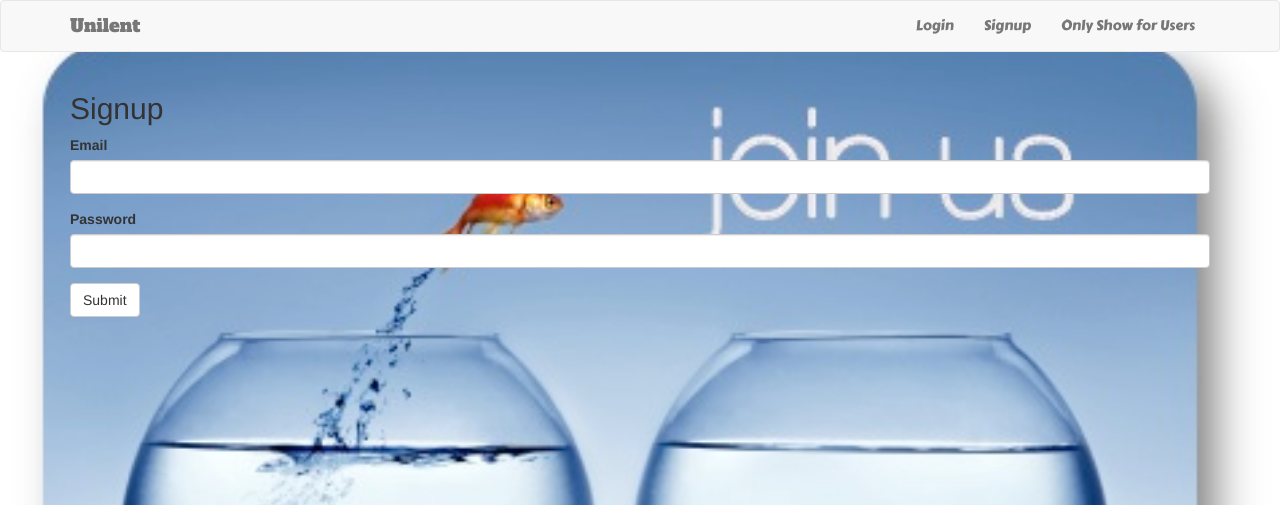
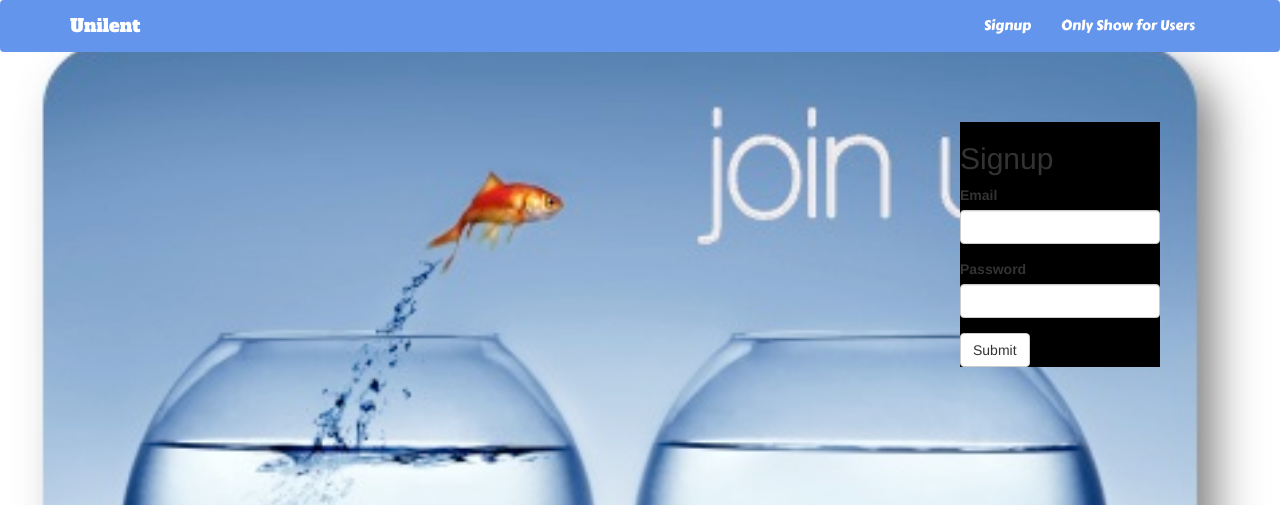
Before and after one commit to xianyi555/talent-Unilent-, a Node server app: page /signup in a window 1280 px wide. Shown: the top 505 px of the page. Run offline with Node 20, Linux system fonts and the light colour scheme; some libraries are stand-ins or nearby versions.

Commit message:
heroku push

```diff
--- a/config/routes.js
+++ b/config/routes.js
@@ -21,7 +21,7 @@ function unAuthenticatedUser(req, res, next) {
 
   // Otherwise
   req.flash('errorMessage', 'You are already logged in!');
-  return res.redirect('/');
+  return res.redirect('/talent');
 }
 
 
--- a/controllers/usersController.js
+++ b/controllers/usersController.js
@@ -8,7 +8,7 @@ function getSignup(req, res) {
 // POST /signup
 function postSignup(req, res) {
   var signupStrategy = passport.authenticate('local-signup', {
-    successRedirect: "/",
+    successRedirect: "/talent",
     failureRedirect: "/signup",
     failureFlash: true
   });
@@ -35,7 +35,7 @@ function postLogin(req, res) {
 // GET /logout
 function getLogout(req, res) {
   req.logout();
-  res.redirect("/");
+  res.redirect("/login");
 }
 
 // Restricted page
--- a/public/scripts/app.js
+++ b/public/scripts/app.js
@@ -128,6 +128,7 @@ $(document).ready(function() {
       success: function update(json){
         console.log(json);
         $('.modal-backdrop').remove();
+        $('body').removeClass('modal-open')
 
       },
       error: handleError
--- a/public/styles/styles.css
+++ b/public/styles/styles.css
@@ -1,18 +1,32 @@
 .mainBody {
 	height: 100%;
 	width: 100%;
-	background-image: url("/images/indexBackground.jpg");
-	background-size: cover;
+	background-color: #F0FFFF;
+    background-size: cover;
 	background-repeat: no-repeat;
 }
 
 .logo {
 	font-family: 'Alfa Slab One', cursive;
+	color: white;
+}
+
+.logo:hover {
+    background-color: white;
+    color: #6495ED;
 }
 
 .bar {
 	font-family: 'Carter One', cursive;
+	color: white;
 }
+
+.bar:hover {
+    background-color: white !important;
+    color: #6495ED;
+}
+
+
 
 .signupBody {
     height: 100%;
@@ -26,3 +40,20 @@
 .loginInput {
 	width: 200px;
 }
+
+.signupInput {
+	width: 200px;
+}
+
+.signupFloat {
+	background-color: black;
+	float: right;
+	margin-right: 50px;
+	margin-top: 50px;
+}
+
+.navbar {
+	background-color: #6495ED;
+	font-color: white;
+
+}
--- a/views/layout.ejs
+++ b/views/layout.ejs
@@ -20,7 +20,7 @@
 <script src="https://maxcdn.bootstrapcdn.com/bootstrap/3.3.7/js/bootstrap.min.js"></script>
   </head>
   <body>
-    <nav class="navbar navbar-default">
+    <nav class="navbar">
       <div class="container">
         <!-- Brand and toggle get grouped for better mobile display -->
         <div class="navbar-header">
@@ -30,7 +30,7 @@
             <span class="icon-bar"></span>
             <span class="icon-bar"></span>
           </button>
-          <a class="logo navbar-brand" href="/">Unilent</a>
+          <a class="logo navbar-brand" href="/login">Unilent</a>
         </div>
 
         <!-- Collect the nav links, forms, and other content for toggling -->
@@ -39,8 +39,8 @@
             <% if (currentUser) { %>
               <li><a class="bar" href="/logout">Logout</a></li>
             <% } else { %>
-              <li><a class="bar" href="/login">Login</a></li>
-              <li><a class="bar" href="/signup">Signup</a></li>
+<!--               <li><a class="bar" href="/login">Login</a></li>
+ -->              <li><a class="bar" href="/signup">Signup</a></li>
             <% } %>
             <li><a class="bar" href="/secret">Only Show for Users</a></li>
           </ul>
--- a/views/signup.ejs
+++ b/views/signup.ejs
@@ -1,4 +1,3 @@
-<h2>Signup</h2>
 
 <% if (message.length > 0) { %>
   <div class="alert alert-danger"><%= message %></div>
@@ -6,15 +5,17 @@
 
 <body class="signupBody">
 
-    <form method="post" action="/signup">
+    <form class="signupFloat" method="post" action="/signup">
+      <h2>Signup</h2>
+
       <div class="form-group">
         <label for="email">Email</label>
-        <input class="form-control" type="text" name="email" id="email">
+        <input class="signupInput form-control" type="text" name="email" id="email">
       </div>
 
       <div class="form-group">
         <label for="email">Password</label>
-        <input class="form-control" type="password" name="password" id="password">
+        <input class="signupInput form-control" type="password" name="password" id="password">
       </div>
 
       <input class="btn btn-default" type="submit">
```
Also changed, not shown: views/index.ejs (+0 -7 lines).
